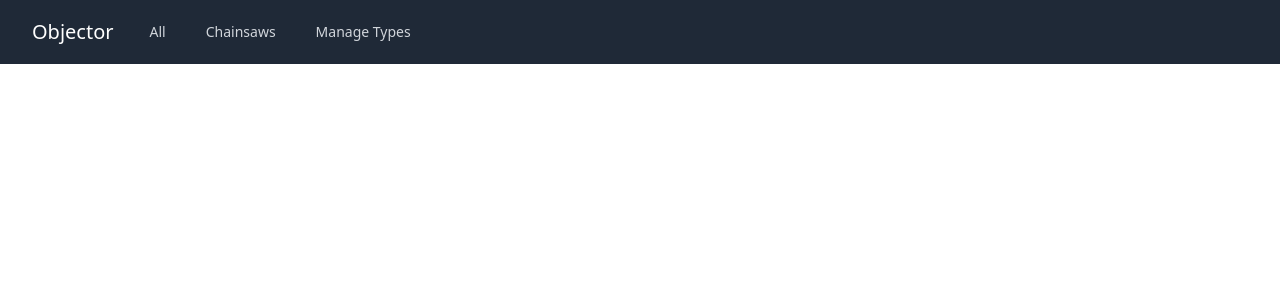
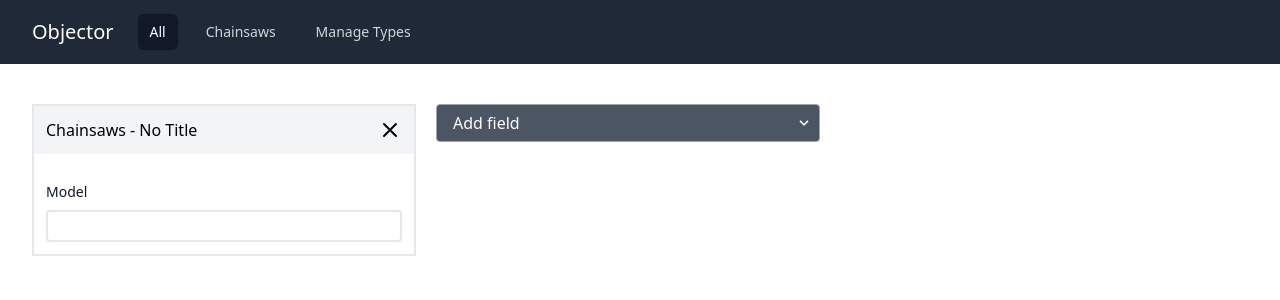
Before and after one commit to sombhotlu/inventory-manager, a React (Create React App) app: page /products in a window 1280 px wide. Shown: the top 300 px of the page. Built offline with nearby package versions, Linux system fonts and the light colour scheme.

Commit message:
woking model

```diff
--- a/src/App.js
+++ b/src/App.js
@@ -2,7 +2,7 @@ import './App.css';
 import { Route, Routes } from 'react-router-dom';
 import NavBar from './components/NavBar';
 import ManageTypes from './pages/ManageTypes';
-import TypeListings from './pages/TypeListings';
+import ProductListings from './pages/ProductListings';
 
 function App() {
   return (
@@ -10,8 +10,8 @@ function App() {
       <NavBar />
       <div className="py-10">
         <Routes>
-          <Route path="/all" element={<TypeListings />} />
-          <Route path="/types/:typeId" element={<TypeListings />} />
+          <Route path="/products" element={<ProductListings />} />
+          <Route path="/types/:typeId" element={<ProductListings />} />
           <Route path="/manage-types" element={<ManageTypes />} />
         </Routes>
       </div>
--- a/src/app/store.js
+++ b/src/app/store.js
@@ -1,5 +1,6 @@
 import { configureStore } from '@reduxjs/toolkit';
-import inventoryReducer from '../features/inventory/inventory-slice';
+import productTypesReducer from '../features/inventory/productTypes-slice';
+import productsReducer from '../features/inventory/products-slice';
 import initialState from '../SeedData/data';
 
 const persistedState = localStorage.getItem('data')
@@ -8,7 +9,8 @@ const persistedState = localStorage.getItem('data')
 
 export const store = configureStore({
   reducer: {
-    inventory: inventoryReducer,
+    productTypes: productTypesReducer,
+    products: productsReducer,
   },
   preloadedState: persistedState,
 });
--- a/src/components/NavBar.jsx
+++ b/src/components/NavBar.jsx
@@ -4,7 +4,7 @@ import { Link, useLocation } from 'react-router-dom';
 import { useSelector } from 'react-redux';
 
 const default_navigation = [
-  { name: 'All', href: '/all' },
+  { name: 'All', href: '/products' },
   { name: 'Manage Types', href: '/manage-types' },
 ];
 
@@ -29,7 +29,7 @@ function classNames(...classes) {
 }
 
 export default function NavBar() {
-  const currentData = useSelector((state) => state.inventory);
+  const currentData = useSelector((state) => state.productTypes);
 
   let dynamicNavigation = Object.keys(currentData)
     .map((id) => {
@@ -49,8 +49,6 @@ export default function NavBar() {
     ...dynamicNavigation,
     default_navigation[1],
   ];
-
-  console.log('The current data is -->', currentData);
 
   return (
     <Disclosure as="nav" className="bg-gray-800">
--- a/src/components/TypeComponent.jsx
+++ b/src/components/TypeComponent.jsx
@@ -2,12 +2,10 @@ import React from 'react';
 import { OBJECT_TITLE } from '../SeedData/data';
 
 export default function TypeComponent({ data, onCrossClickHandler, children }) {
-  let typeValue = data?.object_type?.value ?? '';
-
   return (
     <div className="w-full max-w-sm border-2">
       <header className="flex justify-between bg-gray-100 p-3">
-        <div>{typeValue}</div>
+        <div>{data}</div>
         <div onClick={onCrossClickHandler} className="cursor-pointer">
           <svg
             xmlns="http://www.w3.org/2000/svg"
@@ -29,14 +27,19 @@ export default function TypeComponent({ data, onCrossClickHandler, children }) {
   );
 }
 
-export const MainField = ({ name, value, onChangeMainField }) => {
+export const MainField = ({
+  name,
+  value,
+  onChangeMainField,
+  type = 'text',
+}) => {
   return (
     <div className="mt-4">
       <label htmlFor="object_type" className="block text-gray-900 text-sm mb-2">
         {name}
       </label>
       <input
-        type="text"
+        type={type}
         className="border-2 rounded w-full h-8 px-2 py-1"
         value={value}
         onChange={(e) => onChangeMainField(e.currentTarget.value)}
@@ -63,13 +66,13 @@ export const InputWithButton = ({
         <select
           onChange={(e) => onChangeOtherFieldType(e?.currentTarget?.value)}
           value={data.type}
-          className="block appearance-none w-full bg-white border border-gray-400 hover:border-gray-500 px-4 py-2 pr-8 rounded leading-tight">
+          className="bg-gray-600 text-white block appearance-none w-full border border-gray-400 hover:border-gray-500 px-4 py-2 pr-8 rounded leading-tight">
           <option value="text">Small Text</option>
           <option value="textarea">Long Text</option>
           <option value="number">Number</option>
           <option value="date">Date</option>
         </select>
-        <div className="pointer-events-none absolute inset-y-0 right-0 top-0 bottom-0 flex items-center px-2 text-gray-700">
+        <div className="text-white pointer-events-none absolute inset-y-0 right-0 top-0 bottom-0 flex items-center px-2">
           <svg
             className="fill-current h-4 w-4"
             xmlns="http://www.w3.org/2000/svg"
@@ -82,24 +85,27 @@ export const InputWithButton = ({
   );
 };
 
-export const ButtonDropdown = ({ onNewFieldAddition }) => {
+export const ButtonDropdown = ({ onNewFieldAddition, data }) => {
   return (
-    <div className="inline-block relative w-full">
+    <div className="inline-block relative w-full text-white">
       <select
         value=""
         onChange={(e) => {
           onNewFieldAddition(e?.currentTarget?.value);
         }}
-        className="block appearance-none w-full bg-white border border-gray-400 hover:border-gray-500 px-4 py-2 pr-8 rounded leading-tight w-full">
-        <option value="" disabled>
-          Add Field
-        </option>
-        <option value="text">Small Text</option>
-        <option value="textarea">Long Text</option>
-        <option value="number">Number</option>
-        <option value="date">Date</option>
+        className="bg-gray-600 block appearance-none w-full border  border-gray-400 hover:border-gray-500 px-4 py-2 pr-8 rounded leading-tight">
+        {data.map((option) => {
+          return (
+            <option
+              key={option.value}
+              value={option.value}
+              {...option.otherFields}>
+              {option.name}
+            </option>
+          );
+        })}
       </select>
-      <div className="pointer-events-none absolute inset-y-0 right-0 top-0 flex items-center px-2 text-gray-700">
+      <div className="text-white pointer-events-none absolute inset-y-0 right-0 top-0 flex items-center px-2">
         <svg
           className="fill-current h-4 w-4"
           xmlns="http://www.w3.org/2000/svg"
@@ -117,9 +123,9 @@ export const ButtonDropdownForObjectTitle = ({ data, onChange }) => {
       <select
         onChange={(e) => onChange(e.currentTarget?.value)}
         value={data[OBJECT_TITLE].value}
-        className="block appearance-none w-full bg-white border border-gray-400 hover:border-gray-500 px-4 py-2 pr-8 rounded leading-tight w-full">
+        className="block appearance-none w-full bg-white border border-gray-400 hover:border-gray-500 px-4 py-2 pr-8 rounded leading-tight">
         {Object.keys(data.other_fields).map((idForField) => (
-          <option key={idForField} value={data.other_fields[idForField].name}>
+          <option key={idForField} value={idForField}>
             {data.other_fields[idForField].name}
           </option>
         ))}
--- a/src/features/inventory/inventory-slice.js
+++ b/src/features/inventory/productTypes-slice.js
@@ -1,15 +1,17 @@
-import { createSlice, PayloadAction } from '@reduxjs/toolkit';
+import { createSlice } from '@reduxjs/toolkit';
 import initialState from '../../SeedData/data';
 import ShortUniqueId from 'short-unique-id';
 import { OBJECT_TITLE, OBJECT_TYPE } from '../../SeedData/data';
 
-const inventorySlice = createSlice({
-  name: 'inventory',
+const productTypesSlice = createSlice({
+  name: 'productTypes',
   initialState: initialState(),
   reducers: {
     addType(state) {
       const uidForNewCategory = new ShortUniqueId();
       const uidForNewField = new ShortUniqueId();
+
+      let fieldId = uidForNewField();
       state[uidForNewCategory()] = {
         [OBJECT_TYPE]: {
           name: 'Object Type',
@@ -17,10 +19,10 @@ const inventorySlice = createSlice({
         },
         [OBJECT_TITLE]: {
           name: 'Object Title',
-          value: '',
+          value: fieldId,
         },
         other_fields: {
-          [uidForNewField()]: {
+          [fieldId]: {
             name: 'Model',
             type: 'text',
           },
@@ -29,6 +31,7 @@ const inventorySlice = createSlice({
     },
     updateMainFieldName(state, action) {
       const { id, name, value } = action.payload;
+      console.log('the value of id, name ,value is -->', id, name, value);
       state[id][name].value = value;
     },
     updateOtherFieldName(state, action) {
@@ -61,5 +64,5 @@ export const {
   updateOtherFieldType,
   removeType,
   newFieldAddition,
-} = inventorySlice.actions;
-export default inventorySlice.reducer;
+} = productTypesSlice.actions;
+export default productTypesSlice.reducer;
--- /dev/null
+++ b/src/features/inventory/products-slice.js
@@ -0,0 +1,36 @@
+import { createSlice } from '@reduxjs/toolkit';
+import ShortUniqueId from 'short-unique-id';
+import { initialStateForProducts } from '../../SeedData/data';
+
+const productsSlice = createSlice({
+  name: 'products',
+  initialState: initialStateForProducts(),
+  reducers: {
+    addProduct(state, action) {
+      const productId = new ShortUniqueId();
+      const { productTypeId } = action.payload;
+      state[productId()] = {
+        productTypeId,
+      };
+    },
+
+    updateFieldValues(state, action) {
+      const { productId, fieldId, value } = action.payload;
+      if (!state[productId][fieldId]) {
+        state[productId][fieldId] = {
+          value: '',
+        };
+      }
+
+      state[productId][fieldId].value = value;
+    },
+    removeProduct(state, action) {
+      const { productId } = action.payload;
+      delete state[productId];
+    },
+  },
+});
+
+export const { addProduct, updateFieldValues, removeProduct } =
+  productsSlice.actions;
+export default productsSlice.reducer;
--- a/src/pages/ManageTypes.jsx
+++ b/src/pages/ManageTypes.jsx
@@ -16,12 +16,38 @@ import {
   updateOtherFieldType,
   removeType,
   newFieldAddition,
-} from '../features/inventory/inventory-slice';
+} from '../features/inventory/productTypes-slice';
+
+const buttonDropdownOptions = [
+  {
+    name: 'Add field',
+    value: '',
+    otherFields: {
+      disabled: true,
+    },
+  },
+  {
+    name: 'Small Text',
+    value: 'text',
+  },
+  {
+    name: 'Long Text',
+    value: 'textarea',
+  },
+  {
+    name: 'Number',
+    value: 'number',
+  },
+  {
+    name: 'Date',
+    value: 'date',
+  },
+];
+
+
 
 export default function ManageTypes() {
-  // let [currentData, setCurrentData] = useLocalStorage('data', getData());
-
-  const currentData = useSelector((state) => state.inventory);
+  const currentData = useSelector((state) => state.productTypes);
   const dispatch = useDispatch();
 
   const onClickAddTypeHandler = () => {
@@ -55,7 +81,7 @@ export default function ManageTypes() {
           return (
             <TypeComponent
               key={parentId}
-              data={currentData[parentId]}
+              data={currentData[parentId]?.object_type?.value ?? ''}
               onCrossClickHandler={() => onCloseClickHandler(parentId)}>
               <MainField
                 key={currentData[parentId].object_type.name}
@@ -94,6 +120,7 @@ export default function ManageTypes() {
               )}
               <div className="w-full mt-4">
                 <ButtonDropdown
+                  data={buttonDropdownOptions}
                   onNewFieldAddition={(type) =>
                     onNewFieldAddition(parentId, type)
                   }
--- /dev/null
+++ b/src/pages/ProductListings.jsx
@@ -0,0 +1,133 @@
+import {
+  removeProduct,
+  updateFieldValues,
+  addProduct,
+} from 'features/inventory/products-slice';
+import { useDispatch, useSelector } from 'react-redux';
+import TypeComponent from '../components/TypeComponent';
+import { MainField } from 'components/TypeComponent';
+import { useParams } from 'react-router-dom';
+import { ButtonDropdown } from 'components/TypeComponent';
+
+export default function ProductListings() {
+  const productsData = useSelector((state) => state.products);
+  const productTypesData = useSelector((state) => state.productTypes);
+
+  const dispatch = useDispatch();
+
+  let { typeId } = useParams();
+
+  const onCrossClickHandler = (productId) => {
+    dispatch(removeProduct({ productId }));
+  };
+
+  const onChangeFieldValue = (productId, fieldId, value) => {
+    console.log(
+      'The value of productId , fieldId, value',
+      productId,
+      fieldId,
+      value,
+    );
+    dispatch(updateFieldValues({ productId, fieldId, value }));
+  };
+
+  const onAddItemHandler = (productTypeId) => {
+    dispatch(
+      addProduct({
+        productTypeId,
+      }),
+    );
+  };
+
+  let defaultDropdownButtonValue = [
+    {
+      name: 'Add field',
+      value: '',
+      otherFields: {
+        disabled: true,
+      },
+    },
+  ];
+
+  let otherDropdownButtonValue = [];
+  if (!typeId) {
+    otherDropdownButtonValue = Object.keys(productTypesData).map(
+      (productTypeId) => {
+        return {
+          name: productTypesData[productTypeId].object_type.value,
+          value: productTypeId,
+        };
+      },
+    );
+  }
+
+  let buttonDropDownOptions = [
+    ...defaultDropdownButtonValue,
+    ...otherDropdownButtonValue,
+  ];
+  return (
+    <main>
+      <div className="max-w-7xl mx-auto px-6 lg:px-8 flex gap-5 flex-wrap">
+        {Object.keys(productsData)
+          ?.filter((productId) => {
+            if (!typeId) {
+              return true;
+            } else
+              return (
+                String(typeId) ===
+                String(productsData[productId]?.productTypeId)
+              );
+          })
+          ?.map((productId) => {
+            let productData = productsData[productId];
+            let productTypeId = productData?.productTypeId;
+            let productTypeData = productTypesData[productTypeId];
+            let productType = productTypeData?.object_type?.value;
+            let productTitleId = productTypeData?.object_title?.value;
+
+            let productTitle = productData[productTitleId]?.value;
+
+            let title = productTitle
+              ? `${productType} - ${productTitle}`
+              : `${productType} - No Title`;
+
+            return (
+              <TypeComponent
+                key={productId}
+                data={title}
+                onCrossClickHandler={() => onCrossClickHandler(productId)}>
+                {Object.keys(productTypeData?.other_fields)?.map((fieldId) => {
+                  let fieldData = productTypeData.other_fields[fieldId];
+                  return (
+                    <MainField
+                      key={`${productId}${fieldId}`}
+                      name={fieldData?.name}
+                      value={productData?.[fieldId]?.value ?? ''}
+                      type={fieldData?.type}
+                      onChangeMainField={(value) => {
+                        onChangeFieldValue(productId, fieldId, value);
+                      }}
+                    />
+                  );
+                })}
+              </TypeComponent>
+            );
+          })}
+        <div className="text-white w-full  max-w-sm">
+          {!typeId ? (
+            <ButtonDropdown
+              data={buttonDropDownOptions}
+              onNewFieldAddition={onAddItemHandler}
+            />
+          ) : (
+            <button
+              onClick={() => onAddItemHandler(typeId)}
+              className="bg-gray-600 px-6 py-2 rounded  w-full max-w-sm">
+              Add Type
+            </button>
+          )}
+        </div>
+      </div>
+    </main>
+  );
+}
--- a/src/pages/TypeListings.jsx
+++ /dev/null
@@ -1,3 +0,0 @@
-export default function TypeListings() {
-  return <div>The page</div>;
-}
```
Also changed, not shown: src/SeedData/data.js (+12 -1 lines).
